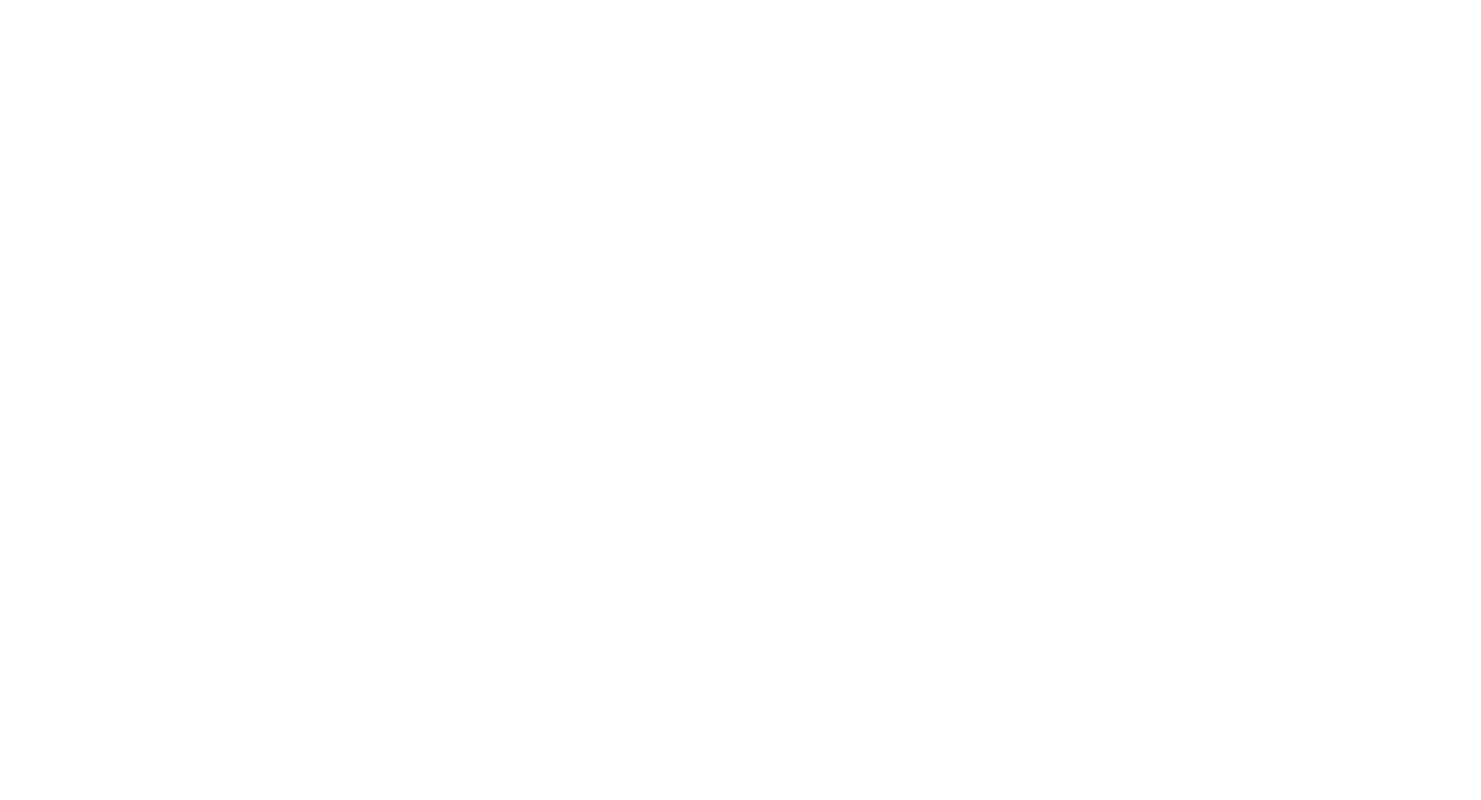
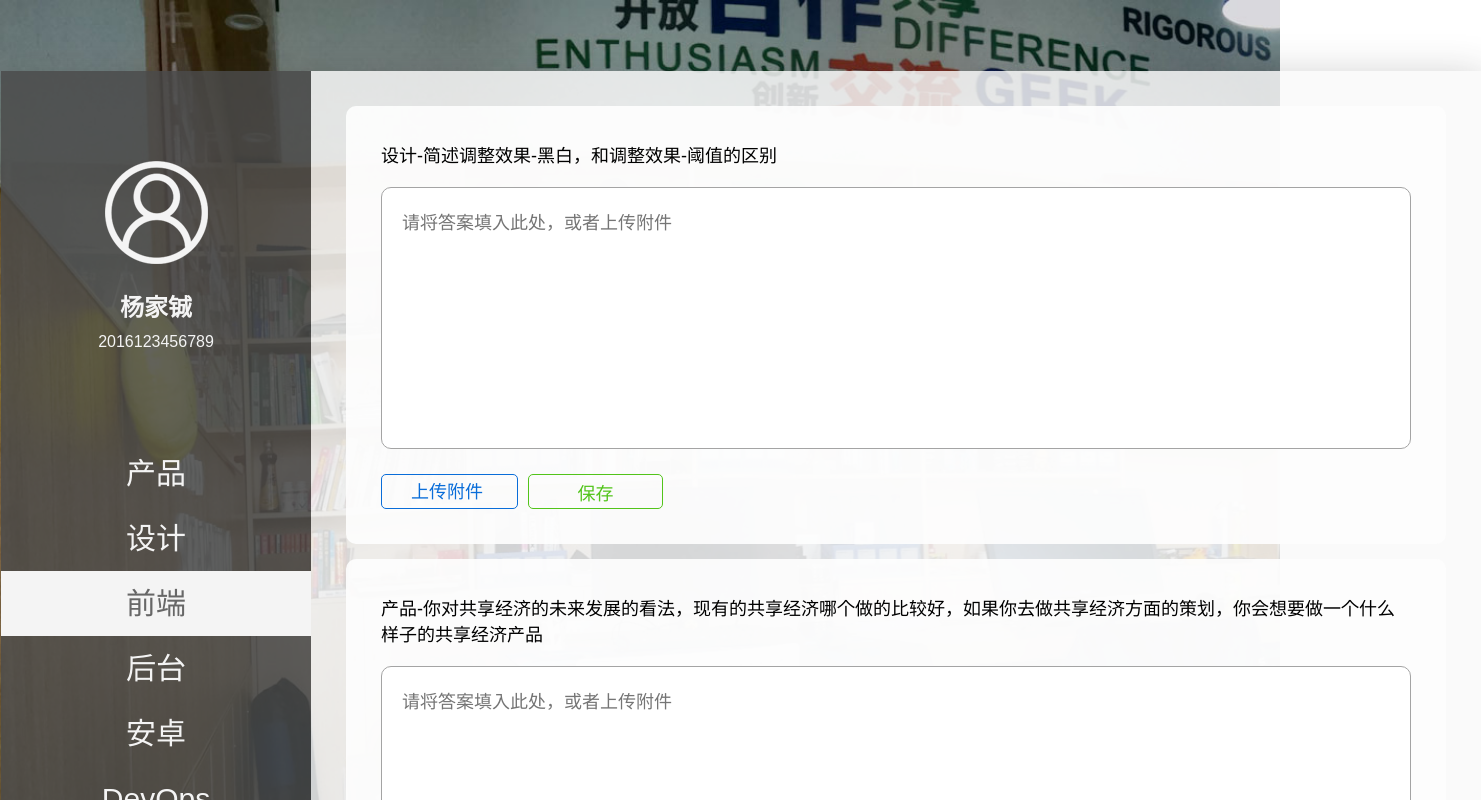
Before and after one commit to lhmiao/18-new-answer, a Vue app: page /answer in a window 1280 px wide. Shown: the top 800 px of the page, 1481 px wide, since content can reach past the window. Built offline with nearby package versions, Linux system fonts and the light colour scheme.

Commit message:
完成大部分页面，添加消息提示

```diff
--- a/src/App.vue
+++ b/src/App.vue
@@ -17,6 +17,7 @@ export default {
 }
 
 body {
+  min-width: 1100px;
   font-family: "Microsoft YaHei","微软雅黑",Arial,sans-serif;
 }
 </style>
--- a/src/components/BaseLayout.vue
+++ b/src/components/BaseLayout.vue
@@ -11,8 +11,9 @@ export default {
 
 <style lang="scss" scoped>
 .base-layout {
-  height: calc(100vh - 2px);
+  min-height: calc(100vh - 2px);
   padding: 1px;
-  background: url(../assets/background_img.jpg);
+  background: url(../assets/background_img.jpg) no-repeat;
+  background-size: cover;
 }
 </style>
--- /dev/null
+++ b/src/lib/message/message.js
@@ -0,0 +1,45 @@
+import './message.scss'
+
+function message (msg) {
+  let p = createMessage(msg)
+  let timeID = setTimeout(() => {
+    p.classList.add('disappear')
+  }, 3000)
+  p.addEventListener('mouseenter', stopDisappear)
+  p.addEventListener('mouseleave', reStartDisappear)
+  p.addEventListener('animationend', destroySelf)
+
+  function stopDisappear () {
+    clearTimeout(timeID)
+  }
+
+  function reStartDisappear () {
+    timeID = setTimeout(() => {
+      this.classList.add('disappear')
+    }, 3000)
+  }
+
+  function destroySelf (e) {
+    if (e.animationName === 'disappear') {
+      document.body.removeChild(this)
+      this.removeEventListener('mouseenter', stopDisappear)
+      this.removeEventListener('mouseleave', reStartDisappear)
+      this.removeEventListener('animationend', destroySelf)
+    }
+  }
+}
+
+function createMessage (msg) {
+  let p = document.createElement('p')
+  p.innerText = msg
+  p.className = 'message'
+  p.classList.add('appear')
+  document.body.appendChild(p)
+  return p
+}
+
+export default {
+  install (Vue) {
+    Vue.prototype.$message = message
+  }
+}
--- /dev/null
+++ b/src/lib/message/message.scss
@@ -0,0 +1,45 @@
+$messageTop: 70px;
+
+.message {
+  position: fixed;
+  top: $messageTop;
+  left: 50%;
+  z-index: 9999;
+  padding: 10px 20px;
+  text-align: center;
+  font-size: 18px;
+  color: #f4f4f4;
+  border-radius: 5px;
+  background: #4b4b4bf8;
+  transform: translateX(-50%)
+}
+
+@keyframes appear {
+  from {
+    top: 0;
+    opacity: 0;
+  }
+  to {
+    top: $messageTop;
+    opacity: 1;
+  }
+}
+
+@keyframes disappear {
+  from {
+    top: $messageTop;
+    opacity: 1;
+  }
+  to {
+    top: 0;
+    opacity: 0;
+  }
+}
+
+.appear {
+  animation: appear 0.5s;
+}
+
+.disappear {
+  animation: disappear 0.5s;
+}
--- a/src/main.js
+++ b/src/main.js
@@ -3,8 +3,10 @@
 import Vue from 'vue'
 import App from './App'
 import router from './router'
+import message from '@/lib/message/message.js'
 
 Vue.config.productionTip = false
+Vue.use(message)
 
 /* eslint-disable no-new */
 new Vue({
--- /dev/null
+++ b/src/pages/Answer.vue
@@ -0,0 +1,227 @@
+<template>
+  <div class="answer">
+    <div class="answer-left">
+      <div class="user-info">
+        <div class="user-photo">
+          <img src="../assets/userphoto.png" alt="">
+        </div>
+        <div class="user-name">
+          {{ username }}
+        </div>
+        <div class="user-id">
+          {{ userID }}
+        </div>
+      </div>
+      <ul @click="changeType">
+        <li data-value="product">产品</li>
+        <li data-value="design">设计</li>
+        <li class="active" data-value="frontEnd">前端</li>
+        <li data-value="backEnd">后台</li>
+        <li data-value="Android">安卓</li>
+        <li data-value="devops">DevOps</li>
+      </ul>
+    </div>
+    <div class="answer-right">
+      <div class="item" v-for="item in items" :key="item.question">
+        <p class="question">{{ item.question }}</p>
+        <textarea placeholder="请将答案填入此处，或者上传附件"></textarea>
+        <div class="commit">
+          <label class="upload" value="当前未上传附件">
+            上传附件
+            <input type="file">
+          </label>
+          <button class="save" @click="save">保存</button>
+        </div>
+      </div>
+    </div>
+  </div>
+</template>
+
+<script>
+export default {
+  data () {
+    return {
+      username: '杨家铖',
+      userID: 2016123456789,
+      items: [
+        {
+          question: '设计-简述调整效果-黑白，和调整效果-阈值的区别'
+        },
+        {
+          question: '产品-你对共享经济的未来发展的看法，现有的共享经济哪个做的比较好，如果你去做共享经济方面的策划，你会想要做一个什么样子的共享经济产品'
+        }
+      ]
+    }
+  },
+  methods: {
+    changeType (e) {
+      console.log(e.target.dataset.value)
+    },
+    save () {
+      this.$message('保存啦')
+    }
+  }
+}
+</script>
+
+<style lang="scss" scoped>
+.answer {
+  display: flex;
+  flex-flow: row nowrap;
+  align-items: stretch;
+  width: 1480px;
+  min-height: 950px;
+  margin: 70px auto 55px auto;
+  box-shadow: 0px 11px 39px 4px rgba(50, 51, 52, 0.28);
+
+  .answer-left {
+    flex: 0 0 310px;
+    background: #4b4b4bd6;
+    text-align: center;
+    color: #f4f4f4;
+
+    .user-info {
+      margin: 90px 0;
+
+      .user-photo {
+        width: 103px;
+        margin: 0 auto 20px auto;
+      }
+
+      .user-name {
+        margin-bottom: 10px;
+        font-size: 24px;
+        font-weight: bold;
+      }
+
+      .user-id {
+        font-size: 16px;
+      }
+    }
+
+    ul {
+      list-style: none;
+
+      li {
+        height: 65px;
+        line-height: 65px;
+        font-size: 30px;
+        cursor: pointer;
+      }
+
+      .active {
+        color: #4b4b4bd6;
+        background: #f4f4f4;
+      }
+    }
+  }
+
+  .answer-right {
+    flex: 1 1 auto;
+    padding: 35px;
+    background: #f9f9f9d4;
+
+    .item {
+      margin-bottom: 15px;
+      padding: 35px;
+      font-size: 18px;
+      background: #fefefee8;
+      border-radius: 10px;
+
+      .question {
+        margin-bottom: 20px;
+        font-size: 18px;
+      }
+
+      textarea {
+        width: calc(100% - 42px);
+        height: 220px;
+        margin-bottom: 20px;
+        padding: 20px;
+        font-size: 18px;
+        border: 1px solid #a4a4a4;
+        border-radius: 10px;
+        resize: none;
+
+        &:focus {
+          outline: none;
+        }
+      }
+
+      label {
+        position: relative;
+        display: inline-block;
+        width: 135px;
+        height: 33px;
+        margin-right: 10px;
+        vertical-align: top;
+        line-height: 35px;
+        text-align: center;
+        color: #096dd9;
+        border: 1px solid #096dd9;
+        border-radius: 5px;
+        cursor: pointer;
+        transition: all 0.2s;
+
+        &:hover {
+          color: white;
+          background: #096dd9;
+        }
+
+        &::before {
+          content: attr(value);
+          position: absolute;
+          top: -70px;
+          left: 50%;
+          z-index: 1000;
+          visibility: hidden;
+          min-width: 120px;
+          padding: 10px 15px;
+          font-size: 16px;
+          line-height: 20px;
+          color: #f4f4f4;
+          background: #4b4b4bd6;
+          border-radius: 5px;
+          transform: translateX(-50%);
+          transition: all 0.5s;
+          opacity: 0;
+        }
+
+        &:hover::before {
+          visibility: visible;
+          top: -50px;
+          opacity: 1;
+        }
+
+        input {
+          width: 0;
+          height: 0;
+          overflow: hidden;
+        }
+      }
+
+      button {
+        width: 135px;
+        height: 35px;
+        vertical-align: top;
+        font-size: 18px;
+        color: #52c41a;
+        background: transparent;
+        border: 1px solid #52c41a;
+        border-radius: 5px;
+        cursor: pointer;
+        transition: all 0.2s;
+
+        &:hover {
+          color: white;
+          background: #52c41a;
+        }
+
+        &:focus {
+          outline: none;
+        }
+      }
+    }
+  }
+}
+</style>
--- a/src/pages/Login.vue
+++ b/src/pages/Login.vue
@@ -36,6 +36,8 @@ export default {
     login () {
       user.login()
         .then()
+      // this.$router.replace('/answer')
+      this.$message('登录成功')
     }
   }
 }
--- a/src/router/index.js
+++ b/src/router/index.js
@@ -2,6 +2,7 @@ import Vue from 'vue'
 import Router from 'vue-router'
 import BaseLayout from '@/components/BaseLayout'
 import Login from '@/pages/Login'
+import Answer from '@/pages/Answer'
 
 Vue.use(Router)
 
@@ -18,6 +19,11 @@ export default new Router({
           path: '/login',
           name: 'login',
           component: Login
+        },
+        {
+          path: '/answer',
+          name: 'answer',
+          component: Answer
         }
       ]
     }
```
Also changed, not shown: src/assets/logo.png (deleted).
